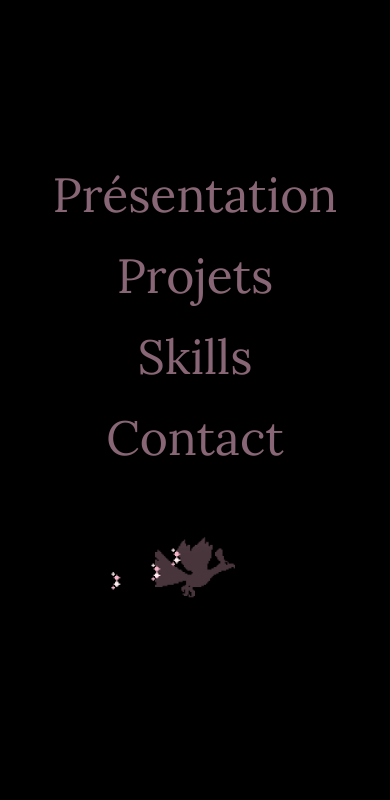
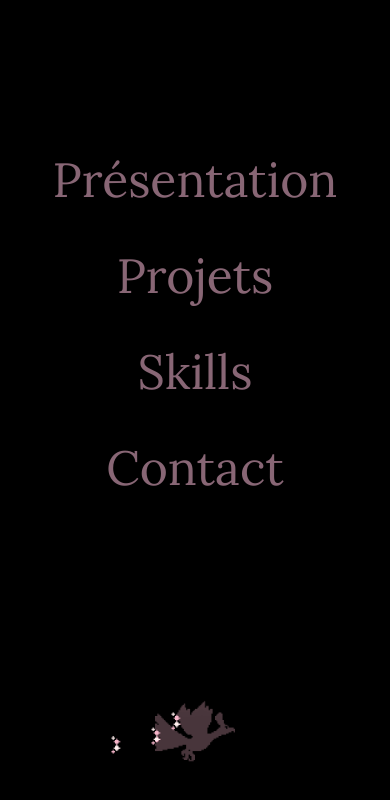
Before and after one commit to kamellaidi/feusacree, a React (Vite) app: page / in a window 390 px wide. Shown: the top 800 px of the page. Built offline with nearby package versions, Linux system fonts and the light colour scheme.

Commit message:
adjust menu mobile

```diff
--- a/src/components/Navbar/Flame.css
+++ b/src/components/Navbar/Flame.css
@@ -9,6 +9,6 @@
   @media (max-width: 768px) {
     .bird-gif {
       width: 200px;
-      margin-top: 3rem;
+      height: auto;
     }
   }
--- a/src/components/Navbar/ResponsiveNavbar.css
+++ b/src/components/Navbar/ResponsiveNavbar.css
@@ -14,7 +14,7 @@
     .mobile-nav-links {
       display: flex;
       flex-direction: column;
-      justify-content: center;
+      justify-content: space-between;
       align-items: center;
       height: 100%; /* Hauteur de la navbar */
       list-style: none;
@@ -22,7 +22,16 @@
     }
 
     .mobile-nav-links li {
+      margin-top: 15px;
       margin-bottom: 20px; /* Espacement entre les liens */
+    }
+
+    .mobile-nav-links li:last-child {
+      margin-top: auto; /* Ajustez cette valeur selon vos besoins */
+    }
+
+    .mobile-nav-links li:first-child {
+      margin-top: auto; /* Ajustez cette valeur selon vos besoins */
     }
 
     .mobile-nav-links a {
@@ -30,5 +39,11 @@
       font-size: 3rem; /* Taille du texte */
       text-align: center;
       text-decoration: none;
+      transition: color 1s ease;
     }
+
+    .mobile-nav-links a:hover {
+      color: var(--firepink);
+    }
+
   }
```
